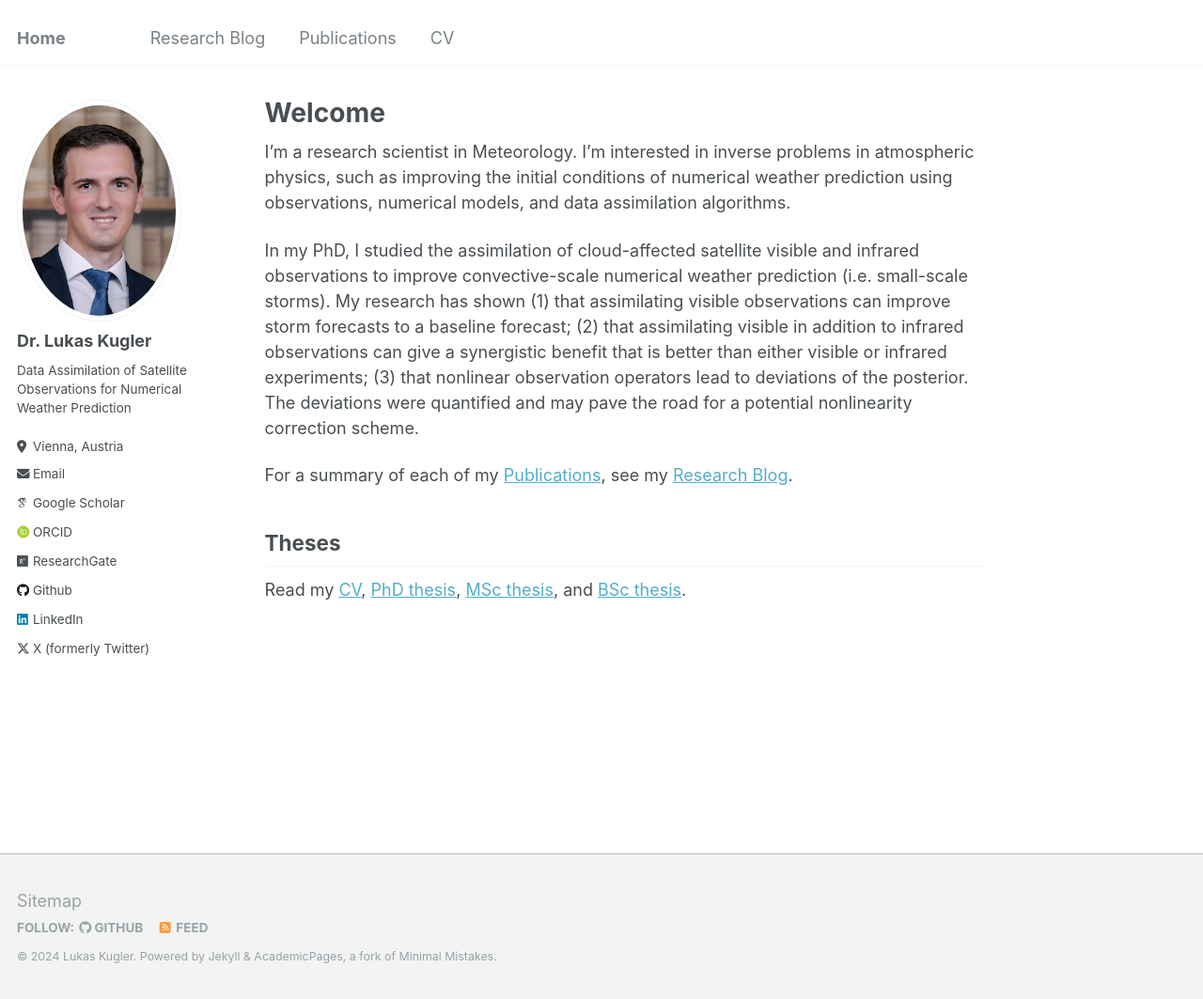
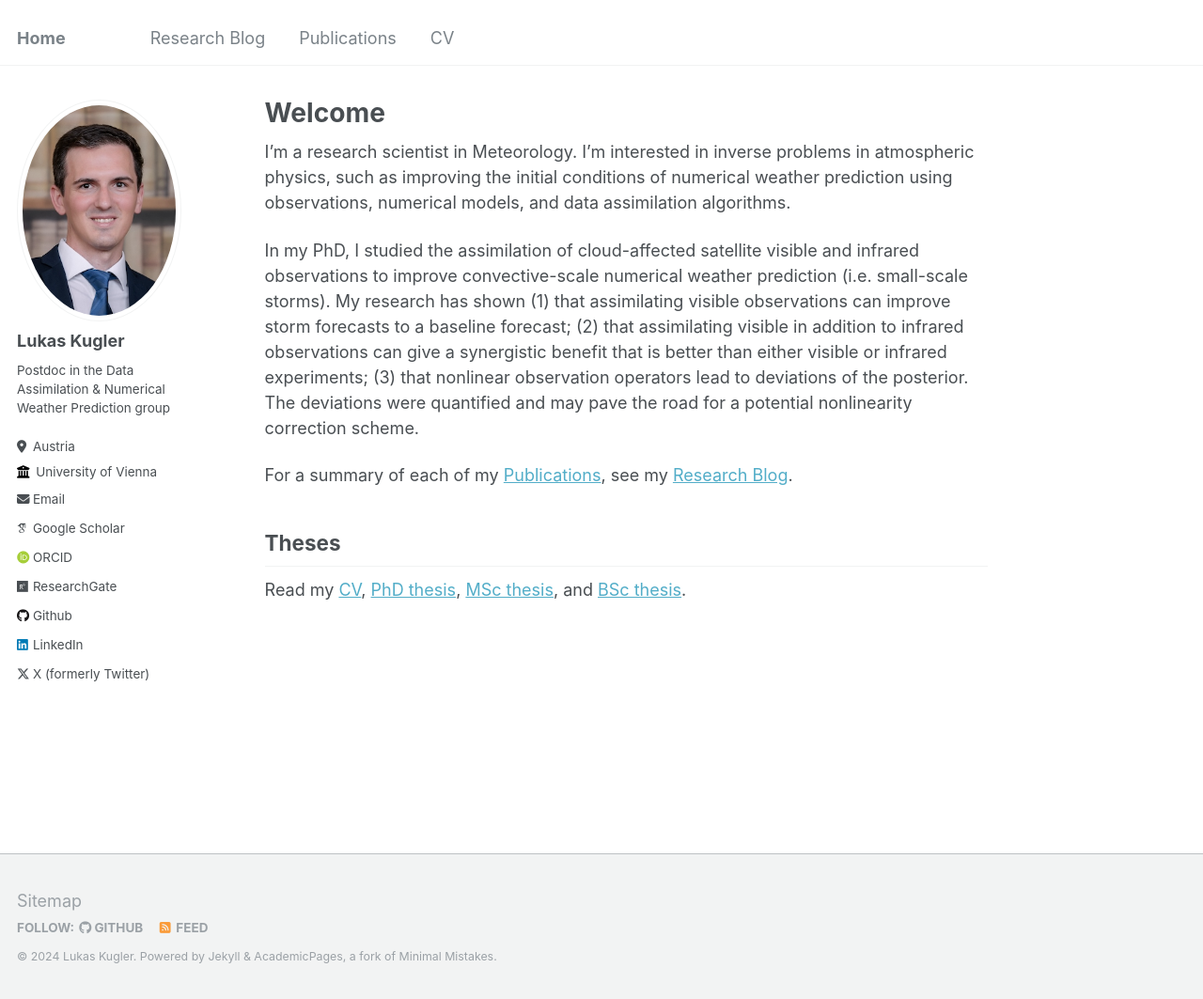
Before and after one commit to lkugler/lkugler.github.io, a Jekyll site: the page built from _pages/about.md, in a window 1280 px wide and 1063 px high. Shown: the whole window at 94% size. Built offline with Jekyll 4.4.1, drawn with Linux system fonts in a browser that asks for light colours; some web fonts are replaced.

Commit message:
Update _config.yml

```diff
--- a/_config.yml
+++ b/_config.yml
@@ -22,11 +22,11 @@ repository               : "academicpages/academicpages.github.io"
 author:
   # Biographic information
   avatar           : "profile.png"
-  name             : "Dr. Lukas Kugler"
+  name             : "Lukas Kugler"
   pronouns         : # example: "she/her"
-  bio              : "Data Assimilation of Satellite Observations for Numerical Weather Prediction"
-  location         : "Vienna, Austria"
-  employer         : # "University of Vienna"
+  bio              : "Postdoc in the Data Assimilation & Numerical Weather Prediction group"
+  location         : "Austria"
+  employer         : "University of Vienna"
   uri              : # URL
   email            : "lukas.kugler@univie.ac.at"
 
```
